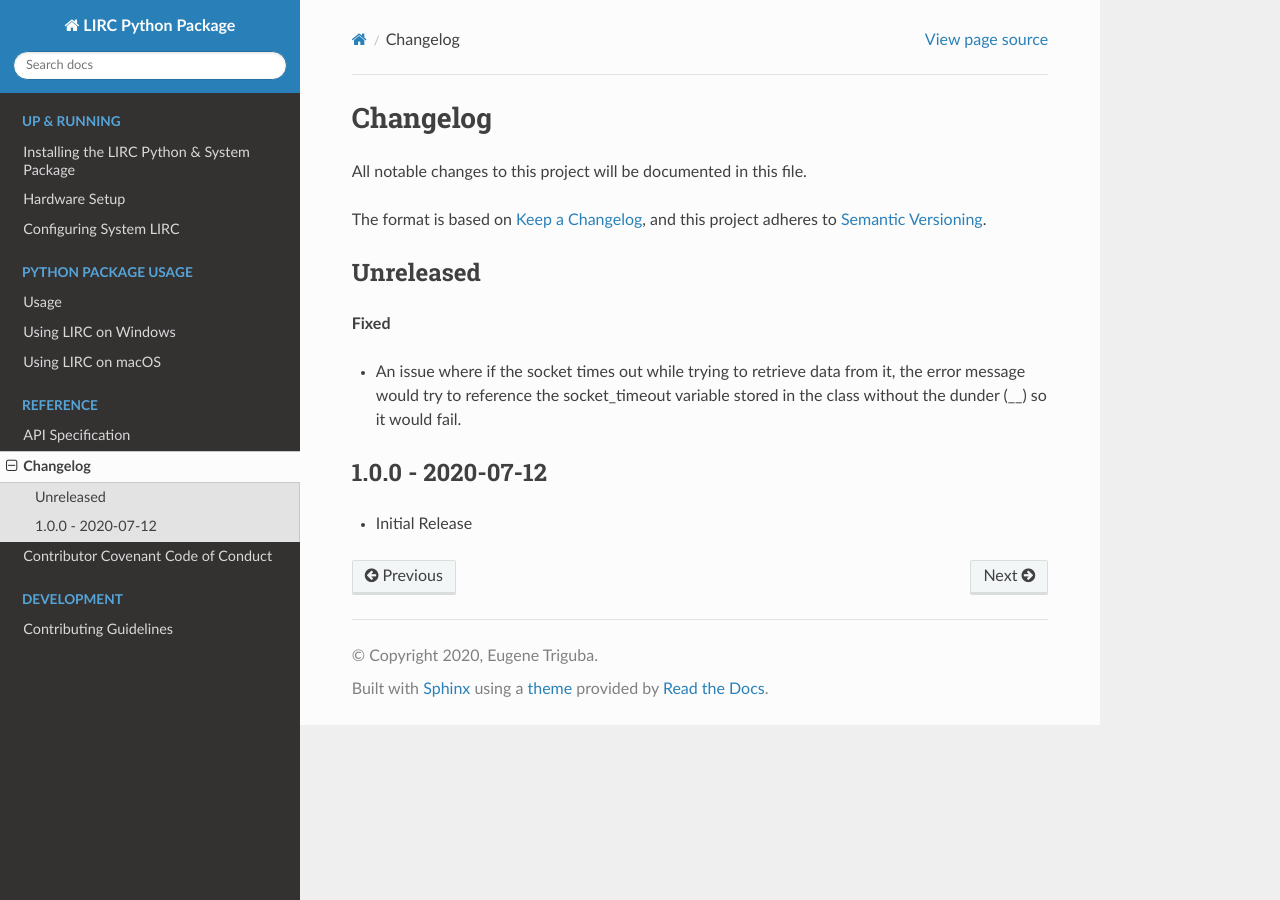
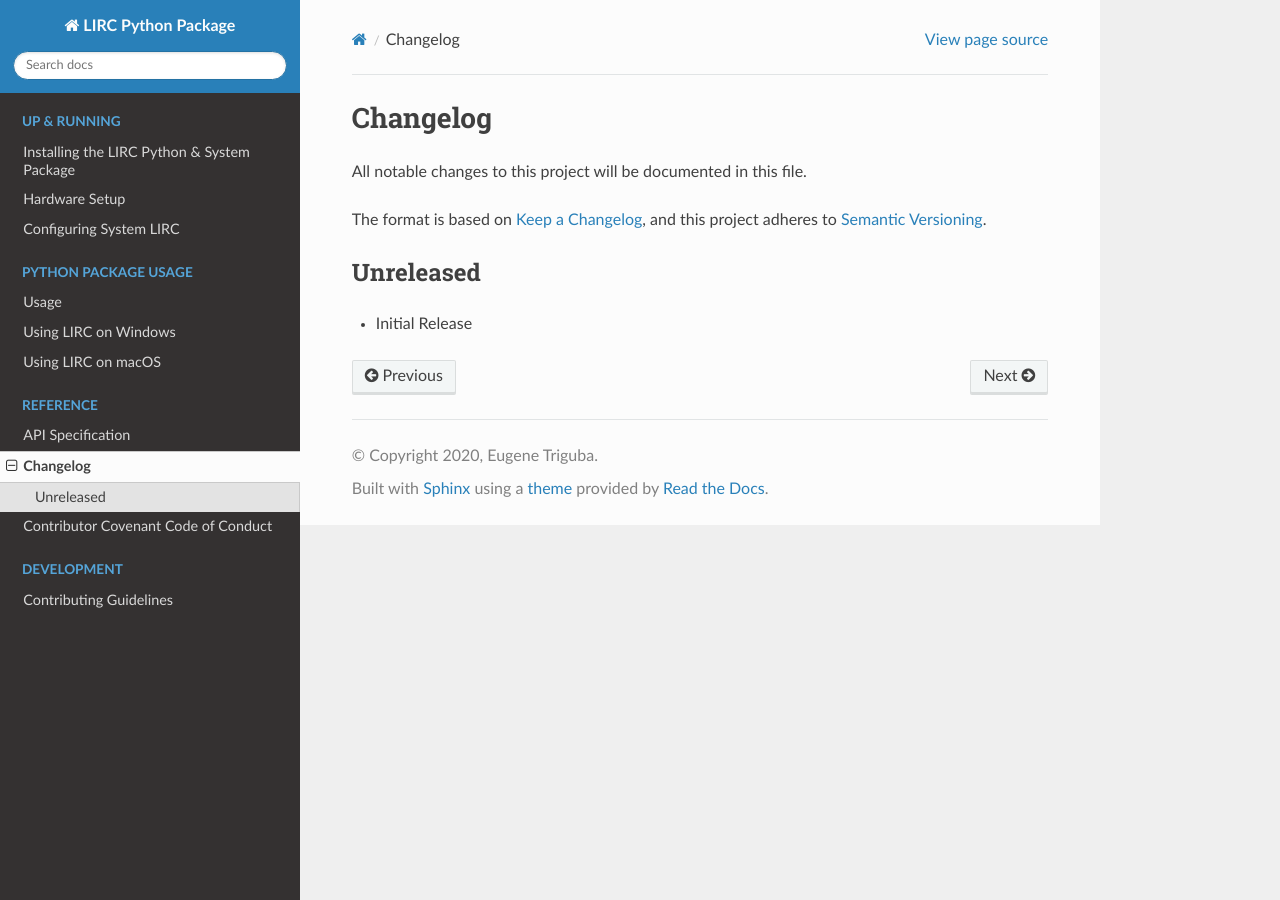
Before and after one commit to eugenetriguba/lirc, a Sphinx documentation site: the page built from docs/source/changelog.rst, in a window 1280 px wide. Built offline with Sphinx 7.4.7 and the Read the Docs theme 2.0.0, drawn with Linux system fonts in a browser that asks for light colours.

Commit message:
Change version back to 0.0.0

```diff
--- a/CHANGELOG.rst
+++ b/CHANGELOG.rst
@@ -7,16 +7,8 @@
 Changelog <https://keepachangelog.com/en/1.0.0/>`_, and this project
 adheres to `Semantic Versioning <https://semver.org/spec/v2.0.0.html>`_.
 
+
 Unreleased
 ------------------
 
-**Fixed**
-
-- An issue where if the socket times out while trying to retrieve
-  data from it, the error message would try to reference the socket_timeout
-  variable stored in the class without the dunder (__) so it would fail.
-
-1.0.0 - 2020-07-12
-------------------
-
 - Initial Release
--- a/docs/source/conf.py
+++ b/docs/source/conf.py
@@ -23,7 +23,7 @@
 author = "Eugene Triguba"
 
 # The full version, including alpha/beta/rc tags
-release = "1.0.0"
+release = "0.0.0"
 
 
 # -- General configuration ---------------------------------------------------
--- a/lirc/__init__.py
+++ b/lirc/__init__.py
@@ -7,7 +7,7 @@
 from .lirc import Lirc
 from .response import LircResponse
 
-__version__ = "1.0.0"
+__version__ = "0.0.0"
 
 __all__ = [
     "Lirc",
--- a/pyproject.toml
+++ b/pyproject.toml
@@ -1,6 +1,6 @@
 [tool.poetry]
 name = "lirc"
-version = "1.0.0"
+version = "0.0.0"
 description = "Interact with the daemon in the Linux Infrared Remote Control package"
 authors = ["Eugene Triguba <eugenetriguba@gmail.com>"]
 license = "MIT"
```
Also changed, not shown: .bumpversion.cfg.
